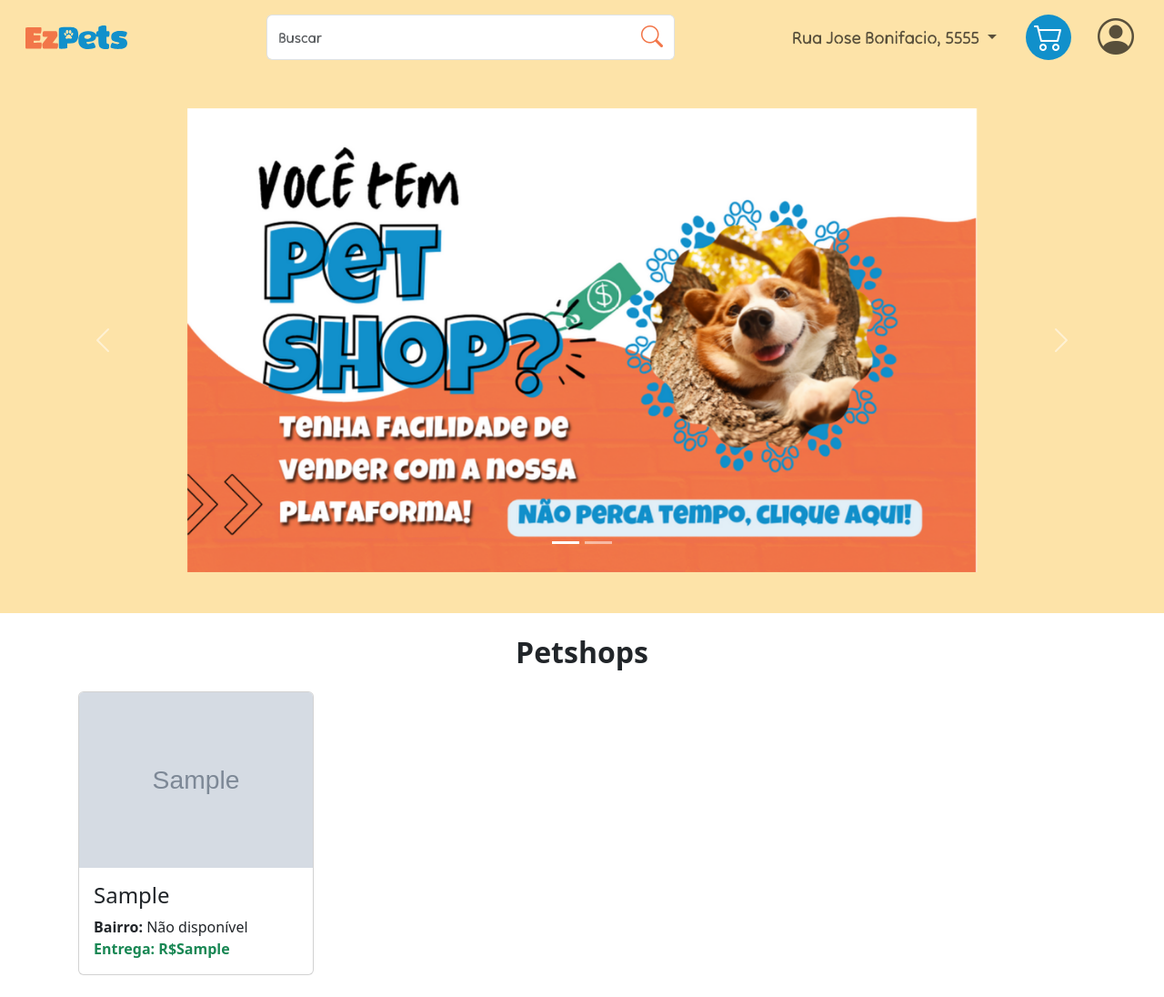
After one commit to biel-dev12/UserEz, a PHP site: page /main.php in a window 1280 px wide. The commit adds this page. Shown: the whole page at 91% size. Run offline with PHP 8.4, Linux system fonts and the light colour scheme; the visitor is signed in with stand-in values (Sample User, id 1); tables that the repository leaves empty or names only in its code hold one stand-in row (values such as "Sample post"); grey boxes marked "Sample" are stand-in pictures; data that the repository does not hold is empty.

Commit message:
roletando petshops

```diff
--- a/css/style.css
+++ b/css/style2.css
@@ -1,3 +1,4 @@
+@charset "UTF-8";
 @font-face {
   font-family: LastEp;
   src: url(../fonts/last_episode/LastEpisodeDEMO-Regular.otf);
@@ -161,15 +162,31 @@
 }
 #main-content #carousel-content .carr {
   display: flex;
-  width: 100%;
-  height: 400px;
+  align-items: center; /* Centraliza verticalmente */
+  justify-content: center; /* Centraliza horizontalmente */
+  height: 500px;
 }
 #main-content #carousel-content .carr .carr-img {
-  width: 50%;
-  margin: 0% auto;
-  margin-top: 50px;
+  width: 70%; /* Ajuste conforme necessário */
   max-width: 100%;
-  max-height: 100%;
+  height: auto;
+  margin: 0 auto; /* Adiciona margem automática horizontalmente para centralizar */
+}
+@media (min-width: 992px) {
+  #main-content #carousel-content {
+    padding: 50px 20px;
+  }
+}
+@media (max-width: 800px) {
+  #main-content #carousel-content {
+    padding-top: 1px;
+  }
+  #main-content #carousel-content .carr {
+    height: 400px;
+  }
+  #main-content #carousel-content .carr .carr-img {
+    width: 100%;
+  }
 }
 
-/*# sourceMappingURL=style.css.map */
+/*# sourceMappingURL=style2.css.map */
--- a/index.php
+++ b/index.php
@@ -53,7 +53,7 @@ include_once("./sistema/config/connection.php");
 
                                 $_SESSION["emailE"] = $emailE;
                                 $_SESSION["name-user"] = $row["nm_user"];
-                                echo "<script>location.href = './main.html';</script>";
+                                echo "<script>location.href = './main.php';</script>";
                             }
                         } else {
                             // Usuário não encontrado
--- /dev/null
+++ b/main.php
@@ -0,0 +1,120 @@
+<?php
+session_start();
+include_once("./sistema/config/connection.php");
+
+if (!isset($_SESSION['emailE'])) {
+?>
+    <script>
+        location.href = "./index.php";
+    </script>
+<?php
+
+}
+
+?>
+<!DOCTYPE html>
+<html lang="pt-br">
+
+<head>
+    <meta charset="UTF-8" />
+    <meta name="viewport" content="width=device-width, initial-scale=1.0" />
+    <!-- Bootstrap link -->
+    <link href="https://cdn.jsdelivr.net/npm/bootstrap@5.3.0-alpha1/dist/css/bootstrap.min.css" rel="stylesheet" integrity="sha384-GLhlTQ8iRABdZLl6O3oVMWSktQOp6b7In1Zl3/Jr59b6EGGoI1aFkw7cmDA6j6gD" crossorigin="anonymous" />
+
+    <!-- Bootstrap icons -->
+    <link rel="stylesheet" href="https://cdn.jsdelivr.net/npm/bootstrap-icons@1.11.1/font/bootstrap-icons.css">
+
+    <!-- Favicon -->
+    <link rel="shortcut icon" href="./imgs/favicon-cropped.svg" type="image/x-icon" />
+
+    <link rel="stylesheet" href="./css/reset.css">
+    <link rel="stylesheet" href="./css/style2.css">
+    <title>Home - EzPets</title>
+</head>
+
+<body>
+    <nav class="navbar navbar-expand-lg bg-body-tertiary px-3 pt-3 d-flex flex-column">
+        <div class="container-fluid cont-nav" style="gap: 1rem;">
+            <a class="navbar-brand d-flex" href="#" style="width: 7rem;"><img src="./imgs/logo-ezpets.svg" alt="Logo EzPts" style="width: 100%; height: 100%;"></a>
+            <button class="navbar-toggler" type="button" data-bs-toggle="collapse" data-bs-target="#navbarSupportedContent" aria-controls="navbarSupportedContent" aria-expanded="false" aria-label="Toggle navigation">
+                <span class="navbar-toggler-icon"></span>
+            </button>
+            <div class="collapse navbar-collapse" id="navbarSupportedContent">
+                <form class="d-flex" role="search">
+                    <input class="form-control" type="search" placeholder="Buscar" aria-label="Search">
+                    <button class="btn btn-outline-success border" type="submit" id="btn-search"><i class="bi bi-search"></i></button>
+                </form>
+                <ul class="navbar-nav mb-2 mb-lg-0">
+                    <li class="nav-item dropdown">
+                        <a class="nav-link dropdown-toggle" href="#" role="button" data-bs-toggle="dropdown" aria-expanded="false">
+                            Rua Jose Bonifacio, 5555
+                        </a>
+                        <ul class="dropdown-menu">
+                            <li><a class="dropdown-item mb-0" href="#">Rua João Calixto Alvez, 809</a></li>
+                            <li><button class="w-100" id="add-address"><i class="bi bi-plus-circle ms-1"></i></button></li>
+                        </ul>
+                    </li>
+                    <li class="nav-item car">
+                        <button class="nav-link" href="#"><i class="bi bi-cart2"></i></button>
+                    </li>
+                    <li class="nav-item profile">
+                        <button class="nav-link" href="#"><i class="bi bi-person-circle"></i></button>
+                    </li>
+                </ul>
+            </div>
+        </div>
+    </nav>
+
+    <main id="main-content">
+        <div id="carousel-content" class="bg-primary">
+            <div id="carouselExampleIndicators" class="carousel slide carr" data-bs-ride="carousel" data-bs-interval="5000">
+
+                <!-- Início indicadores para navegar nos slides do carousel -->
+                <div class="carousel-indicators">
+                    <button type="button" data-bs-target="#carouselExampleIndicators" data-bs-slide-to="0" class="active" aria-current="true" aria-label="Slide 1"></button>
+                    <button type="button" data-bs-target="#carouselExampleIndicators" data-bs-slide-to="1" aria-label="Slide 2"></button>
+                </div>
+                <!-- Fim indicadores para navegar nos slides do carousel -->
+
+                <!-- Início slide carousel -->
+                <div class="carousel-inner">
+                    <div class="carousel-item active">
+                        <img src="./imgs/1.png" class="d-block carr-img" alt="Categoria 1">
+                    </div>
+                    <div class="carousel-item">
+                        <img src="./imgs/2.png" class="d-block carr-img" alt="Categoria 2">
+                    </div>
+
+                </div>
+                <!-- Fim slide carousel -->
+
+                <!-- Início anterior e próximo slide carousel -->
+                <button class="carousel-control-prev" type="button" data-bs-target="#carouselExampleIndicators" data-bs-slide="prev">
+                    <span class="carousel-control-prev-icon" aria-hidden="true"></span>
+                    <span class="visually-hidden">Previous</span>
+                </button>
+                <button class="carousel-control-next" type="button" data-bs-target="#carouselExampleIndicators" data-bs-slide="next">
+                    <span class="carousel-control-next-icon" aria-hidden="true"></span>
+                    <span class="visually-hidden">Next</span>
+                </button>
+                <!-- Fim anterior e próximo slide carousel -->
+
+            </div>
+        </div>
+
+        <!-- Petshops -->
+        <div class="container mt-4 px-3">
+            <h2 class="text-center mb-4 fw-bold fs-2">Petshops</h2>
+
+            <div class="row row-cols-1 row-cols-md-2 row-cols-lg-4 g-4">
+                <?php include_once("./php/petshops.php"); ?>
+            </div>
+        </div>
+    </main>
+    <script src="https://code.jquery.com/jquery-3.6.0.min.js"></script>
+    <!-- Bootstrap JavaScript e Popper.js -->
+    <script src="https://cdn.jsdelivr.net/npm/bootstrap@5.3.2/dist/js/bootstrap.bundle.min.js" integrity="sha384-C6RzsynM9kWDrMNeT87bh95OGNyZPhcTNXj1NW7RuBCsyN/o0jlpcV8Qyq46cDfL" crossorigin="anonymous"></script>
+    <script src="https://cdn.jsdelivr.net/npm/@popperjs/core@2.9.3/dist/umd/popper.min.js" integrity="sha384-eMNCOe7tC1doHpGoWe/6oMVemdAVTMs2xqW4mwXrXsW0L84Iytr2wi5v2QjrP/xp" crossorigin="anonymous"></script>
+</body>
+
+</html>
--- /dev/null
+++ b/php/petshops.php
@@ -0,0 +1,51 @@
+<?php
+    $sql = $conn->prepare("SELECT * FROM tb_petshop");
+    $sql->execute();
+    $petshops = $sql->fetchAll(PDO::FETCH_ASSOC);
+    // Exibe os cards para cada petshop
+    foreach ($petshops as $petshop) {
+        ?>
+        <div class="col col-md-3 col-6 mb-4">
+            <div class="card petshop-card" data-bs-toggle="modal" data-bs-target="#modalPetshop<?php echo $petshop['id_petshop'];?>">
+                <img src="../../PetshopEz/php/img//profile/<?php echo $petshop['img_ps']; ?>" class="card-img-top w-10 h-10" alt="<?php echo "logo". $petshop['nm_fantasy']; ?>">
+                <div class="card-body">
+                    <h5 class="card-title fs-4"><?php echo $petshop['nm_fantasy']; ?></h5>
+
+                    <?php
+                    $cep = $petshop['cd_ps_cep'];
+                    $cepInfo = json_decode(file_get_contents("https://viacep.com.br/ws/{$cep}/json/"), true);
+                    // Exibe o bairro se encontrado
+                if (isset($cepInfo['bairro'])) {
+                    ?>
+                    <p class="card-text"><strong>Bairro:</strong> <?php echo $cepInfo['bairro']; ?></p>
+                    <?php
+                } else {
+                    ?>
+                    <p class="card-text"><strong>Bairro:</strong> Não disponível</p>
+                    <?php
+                }
+                ?>
+                    <p class="card-text text-success fw-bold">Entrega: R$<?php echo $petshop['vl_delivery']; ?></p>
+                </div>
+            </div>
+        </div>
+
+        <!-- Modal para cada petshop -->
+        <div class="modal fade" id="modalPetshop<?php echo $petshop['id_petshop']; ?>" tabindex="-1" aria-labelledby="modalPetshop<?php echo $petshop['id_petshop']; ?>Label" aria-hidden="true">
+            <div class="modal-dialog">
+                <div class="modal-content">
+                    <div class="modal-header">
+                        <h5 class="modal-title" id="modalPetshop<?php echo $petshop['id_petshop']; ?>Label"><?php echo $petshop['nm_fantasy']; ?></h5>
+                        <button type="button" class="btn-close" data-bs-dismiss="modal" aria-label="Close"></button>
+                    </div>
+                    <div class="modal-body">
+                        <p><?php echo $petshop['detalhes']; ?></p>
+                        <!-- Adicione mais informações conforme necessário -->
+                    </div>
+                </div>
+            </div>
+        </div>
+        <?php
+    }
+
+?>
```
Also changed, not shown: main.html (deleted, +0 -108 lines), sass/pages/main.scss (+21 -6 lines), imgs/1.png (added), imgs/2.png (added), imgs/banner.jpg, 2 other files.
